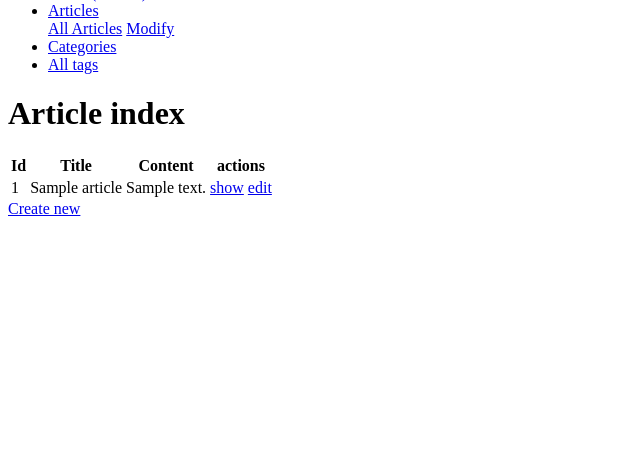
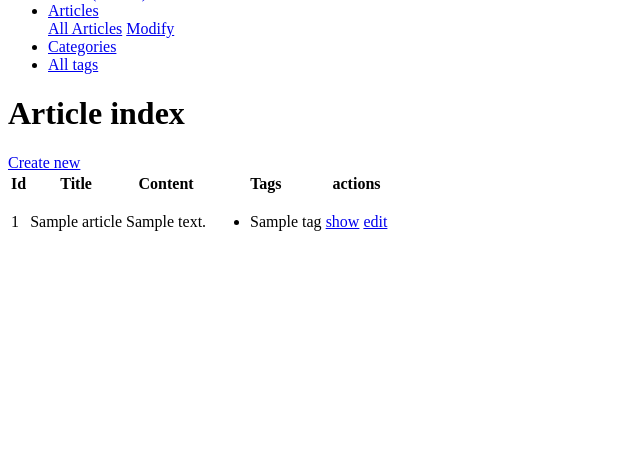
Before and after one commit to Nawalsubject/quest_symfony_2, a Symfony app: template blog/templates/article/index.html.twig in a window 1280 px wide. Shown: the part 344-800 px from the top of the page, without its empty margins (0-640 px from the left). Run offline with Twig, Linux system fonts and the light colour scheme; the template is opened without the code that fills it: most values are stand-ins (such as "Sample title", 1, 10 or a date in 2020); some libraries are stand-ins or nearby versions.

Commit message:
Réalisation de la quête 13 de Symfony : Ajout de checkbox pour ajouter/modifier tags sur un article

```diff
--- a/blog/templates/article/index.html.twig
+++ b/blog/templates/article/index.html.twig
@@ -3,7 +3,12 @@
 {% block title %}Article index{% endblock %}
 
 {% block body %}
-    <h1 class="mb-4">Article index</h1>
+
+
+    <div class="row justify-content-center text-center">
+        <h1 class="mb-4 col-12">Article index</h1>
+        <a class="col-6 btn btn-primary mb-4" href="{{ path('article_new') }}">Create new</a>
+    </div>
 
     <table class="table table-hover">
         <thead class="table-danger">
@@ -11,6 +16,7 @@
             <th>Id</th>
             <th>Title</th>
             <th>Content</th>
+            <th>Tags</th>
             <th>actions</th>
         </tr>
         </thead>
@@ -21,8 +27,17 @@
                 <td>{{ article.title }}</td>
                 <td>{{ article.content }}</td>
                 <td>
-                    <a class="col-10 btn btn-outline-primary mb-1" href="{{ path('article_show', {'id': article.id}) }}">show</a>
-                    <a class="col-10 btn btn-outline-primary" href="{{ path('article_edit', {'id': article.id}) }}">edit</a>
+                    <ul>
+                        {% for tag in article.tags %}
+                            <li>{{ tag.name }}</li>
+                        {% endfor %}
+                    </ul>
+                </td>
+                <td>
+                    <a class="col-11 btn btn-outline-primary mb-1"
+                       href="{{ path('article_show', {'id': article.id}) }}">show</a>
+                    <a class="col-11 btn btn-outline-primary"
+                       href="{{ path('article_edit', {'id': article.id}) }}">edit</a>
                 </td>
             </tr>
         {% else %}
@@ -33,7 +48,4 @@
         </tbody>
     </table>
 
-    <div class="row justify-content-center">
-    <a class="col-6 btn btn-lg btn-primary" href="{{ path('article_new') }}">Create new</a>
-    </div>
 {% endblock %}
```
Also changed, not shown: blog/src/Form/ArticleType.php (+9 -0 lines). Lines whose indentation alone changed are shown as unchanged.
